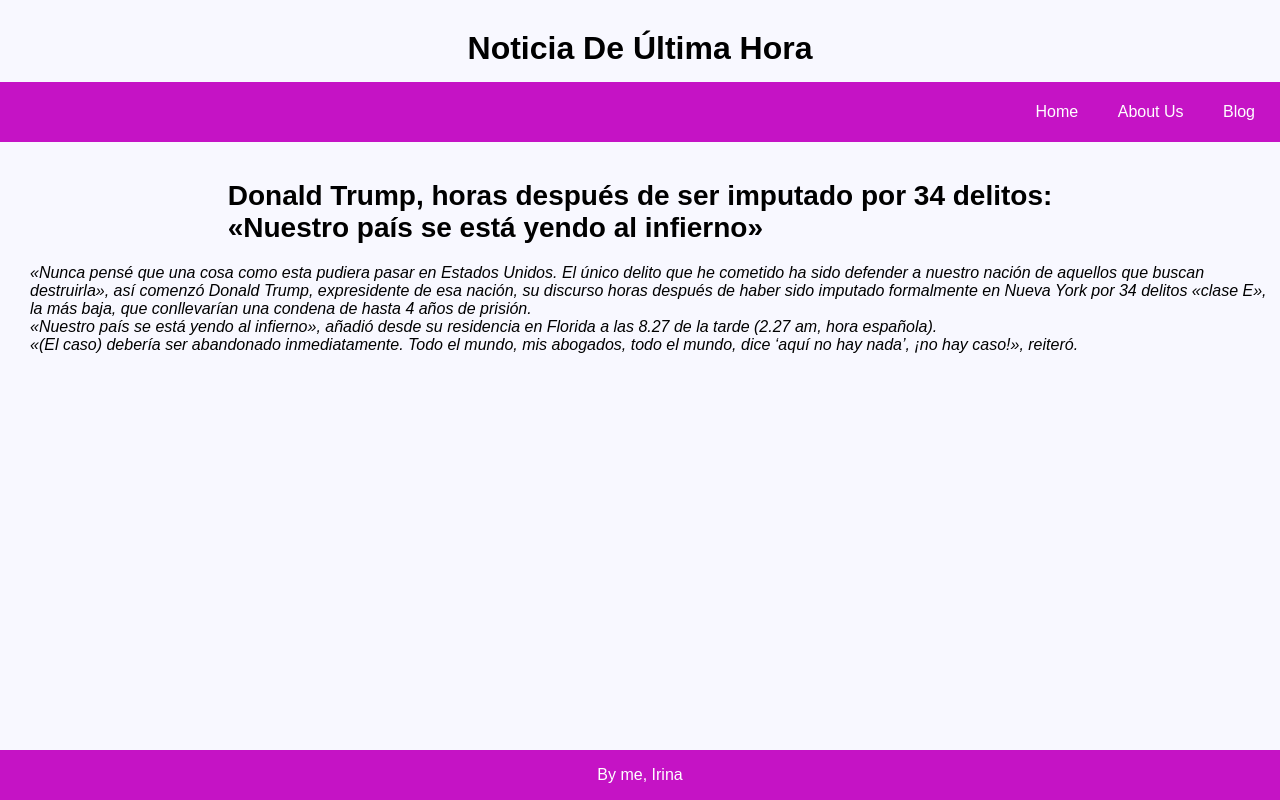
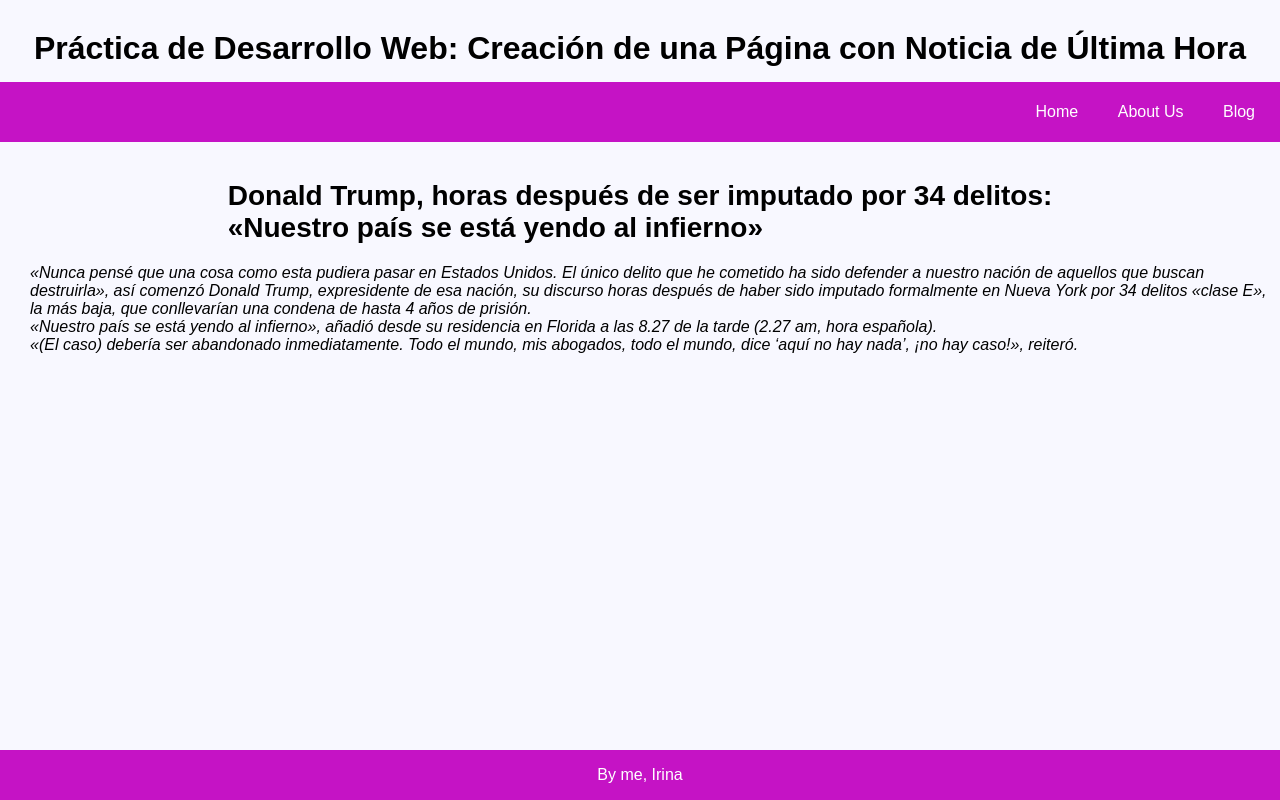
Before and after one commit to Irina-Ichim/Practica-de-Desarrollo-Web, a plain HTML site: page index.html in a window 1280 px wide. Drawn offline with Linux system fonts and the light colour scheme.

```diff
--- a/index.html
+++ b/index.html
@@ -4,13 +4,13 @@
     <meta charset="UTF-8">
     <meta http-equiv="X-UA-Compatible" content="IE=edge">
     <meta name="viewport" content="width=device-width, initial-scale=1.0">
-    <title>Tarea 2 Semana Santa</title>
+    <title>Práctica de Desarrollo Web: Creación de una Página con Noticia de Última Hora</title>
     <link rel="stylesheet" href="main.css">
 </head>
 <body>
     <div class="container">
 
-        <h1>Noticia De Última Hora</h1>
+        <h1>Práctica de Desarrollo Web: Creación de una Página con Noticia de Última Hora</h1>
         <navbar class="menu">
             <ul>
                 <li a href="#">Home</li>
```
Also changed, not shown: 1 other file.
